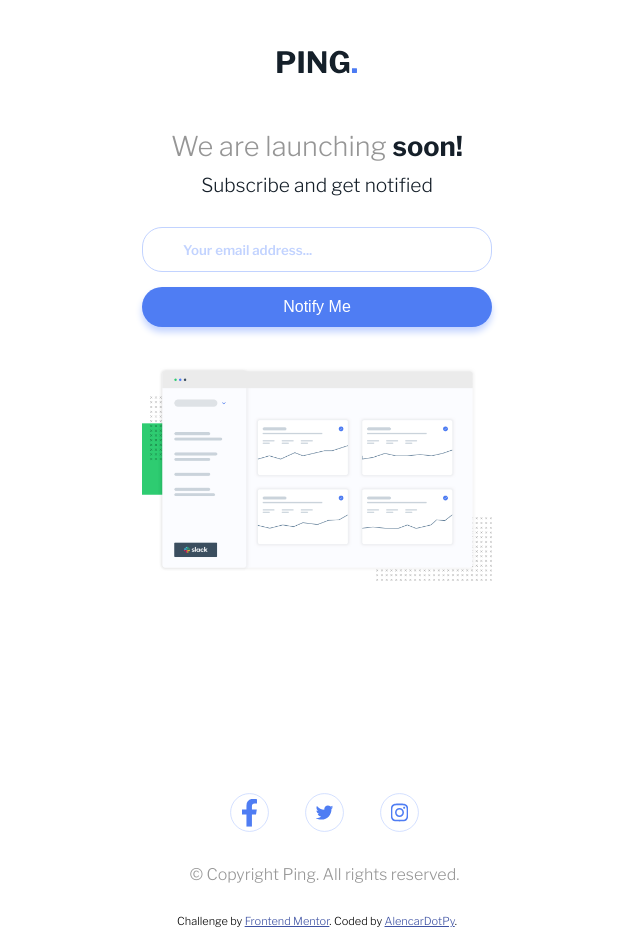
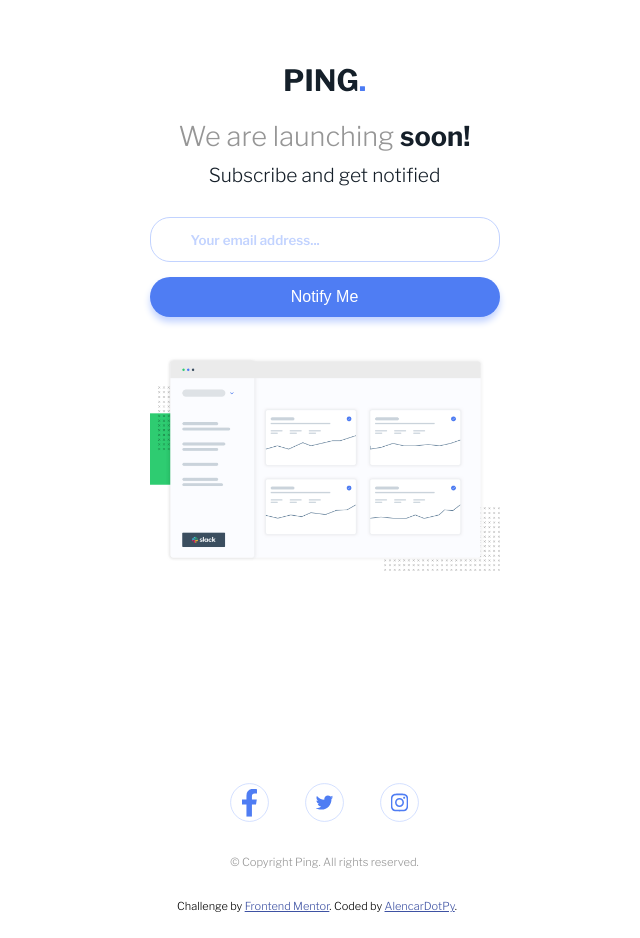
Before and after one commit to alencardotpy/ping-coming-soon-page, a plain HTML site: page index.html in a window 1280 px wide. Shown: the whole page, without its empty margins (323-963 px from the left). Drawn offline with nearby package versions, Linux system fonts and the light colour scheme.

Commit message:
Update style.css

```diff
--- a/css/style.css
+++ b/css/style.css
@@ -66,8 +66,17 @@ body {
   padding: 10px 20px;
 }
 .logo_container {
+  width:350px;
   height: 80px;
-  margin-top: 40px;
+  margin:30px auto 0 auto;
+
+  display: flex;
+  flex-direction: column;
+  justify-content: center;
+  align-items: center;
+  align-content: center;
+
+
 }
 .logo_container__image {
   width: 80px;
@@ -76,6 +85,7 @@ body {
 .main_container {
   display: flex;
   flex-direction: column;
+  margin:0 auto;
 }
 .main_container__title_container__text {
   font-weight: var(--FontWeightLight);
@@ -199,7 +209,7 @@ body {
 }
 
 .main_container__footer__text{
-  font-size: 1rem;
+  font-size: 0.7rem;
   text-align: center;
   color:var(--ColorGray);
   margin-bottom: 30px;
```
